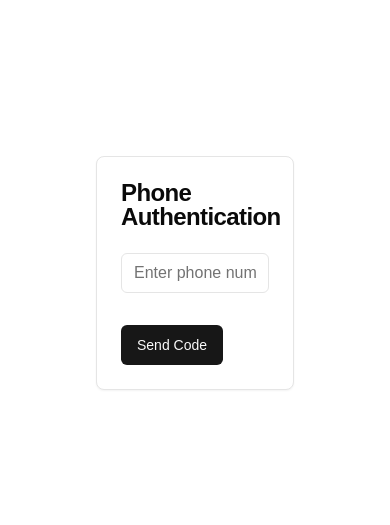
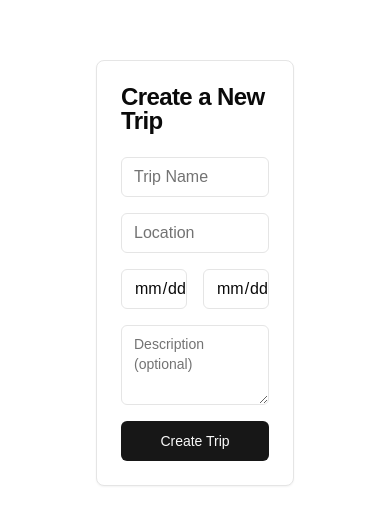
Before and after one commit to trathod99/travel-planner, a Next.js app: page / in a window 390 px wide. Shown: the part 149-674 px from the top of the page. Built offline with nearby package versions, Linux system fonts and the light colour scheme; no server answers.

Commit message:
Working trip creation + unique URL, but no phone login integration

```diff
--- a/src/app/page.tsx
+++ b/src/app/page.tsx
@@ -1,7 +1,6 @@
 'use client';
 
-import { useState } from 'react';
-import { PhoneAuth } from '@/components/PhoneAuth';
+import { CreateTripForm } from '@/components/CreateTripForm';
 import { Card, CardContent, CardHeader, CardTitle } from '@/components/ui/card';
 
 export default function Home() {
@@ -9,10 +8,10 @@ export default function Home() {
     <main className="flex min-h-screen flex-col items-center justify-center p-24">
       <Card className="w-full max-w-md">
         <CardHeader>
-          <CardTitle>Phone Authentication</CardTitle>
+          <CardTitle>Create a New Trip</CardTitle>
         </CardHeader>
         <CardContent>
-          <PhoneAuth />
+          <CreateTripForm />
         </CardContent>
       </Card>
     </main>
--- /dev/null
+++ b/src/app/trip/[shareCode]/page.tsx
@@ -0,0 +1,49 @@
+import { database } from '@/lib/firebase/clientApp';
+import { ref, get } from 'firebase/database';
+import { notFound } from 'next/navigation';
+import { Trip } from '@/types/trip';
+import { CopyShareLink } from '@/components/CopyShareLink';
+
+async function getTrip(shareCode: string): Promise<Trip | null> {
+  const tripRef = ref(database, `trips/${shareCode}`);
+  const snapshot = await get(tripRef);
+  return snapshot.exists() ? snapshot.val() : null;
+}
+
+export default async function TripPage({ params }: { params: { shareCode: string } }) {
+  const trip = await getTrip(params.shareCode);
+
+  if (!trip) {
+    notFound();
+  }
+
+  return (
+    <div className="max-w-2xl mx-auto p-6">
+      <div className="mb-6">
+        <h1 className="text-3xl font-bold mb-2">{trip.name}</h1>
+        <CopyShareLink shareCode={trip.shareCode} />
+      </div>
+
+      <div className="space-y-4">
+        <div>
+          <h2 className="text-lg font-semibold">Location</h2>
+          <p>{trip.location}</p>
+        </div>
+
+        <div>
+          <h2 className="text-lg font-semibold">Dates</h2>
+          <p>
+            {new Date(trip.startDate).toLocaleDateString()} - {new Date(trip.endDate).toLocaleDateString()}
+          </p>
+        </div>
+
+        {trip.description && (
+          <div>
+            <h2 className="text-lg font-semibold">Description</h2>
+            <p className="whitespace-pre-wrap">{trip.description}</p>
+          </div>
+        )}
+      </div>
+    </div>
+  );
+}
--- /dev/null
+++ b/src/components/CopyShareLink.tsx
@@ -0,0 +1,38 @@
+'use client';
+
+import { useState } from 'react';
+import { Button } from '@/components/ui/button';
+import { useToast } from '@/hooks/use-toast';
+
+export function CopyShareLink({ shareCode }: { shareCode: string }) {
+  const { toast } = useToast();
+  const [copied, setCopied] = useState(false);
+  const shareUrl = `${window.location.origin}/trip/${shareCode}`;
+
+  const copyToClipboard = async () => {
+    try {
+      await navigator.clipboard.writeText(shareUrl);
+      setCopied(true);
+      toast({
+        title: "Copied!",
+        description: "Link copied to clipboard",
+      });
+      setTimeout(() => setCopied(false), 2000);
+    } catch (err) {
+      toast({
+        title: "Error",
+        description: "Failed to copy link",
+        variant: "destructive",
+      });
+    }
+  };
+
+  return (
+    <div className="flex items-center gap-2 p-4 bg-muted rounded-lg">
+      <code className="flex-1 text-sm truncate">{shareUrl}</code>
+      <Button onClick={copyToClipboard} variant="outline" size="sm">
+        {copied ? "Copied!" : "Copy"}
+      </Button>
+    </div>
+  );
+}
--- /dev/null
+++ b/src/components/CreateTripForm.tsx
@@ -0,0 +1,104 @@
+'use client';
+
+import { useState } from 'react';
+import { useRouter } from 'next/navigation';
+import { Button } from '@/components/ui/button';
+import { Input } from '@/components/ui/input';
+import { Textarea } from '@/components/ui/textarea';
+import { useToast } from '@/hooks/use-toast';
+import { database } from '@/lib/firebase/clientApp';
+import { ref, set } from 'firebase/database';
+import { generateShareCode } from '@/utils/generateShareCode';
+
+export function CreateTripForm() {
+  const router = useRouter();
+  const { toast } = useToast();
+  const [isLoading, setIsLoading] = useState(false);
+  const [formData, setFormData] = useState({
+    name: '',
+    location: '',
+    startDate: '',
+    endDate: '',
+    description: '',
+  });
+
+  const handleSubmit = async (e: React.FormEvent) => {
+    e.preventDefault();
+    setIsLoading(true);
+
+    try {
+      const shareCode = await generateShareCode(formData.name, database);
+      const tripData = {
+        ...formData,
+        id: shareCode,
+        shareCode,
+        createdAt: new Date().toISOString(),
+      };
+
+      const tripRef = ref(database, `trips/${shareCode}`);
+      await set(tripRef, tripData);
+
+      toast({
+        title: "Trip Created!",
+        description: "Your trip has been created successfully.",
+      });
+
+      router.push(`/trip/${shareCode}`);
+    } catch (error) {
+      console.error('Error creating trip:', error);
+      toast({
+        title: "Error",
+        description: "Failed to create trip. Please try again.",
+        variant: "destructive",
+      });
+    } finally {
+      setIsLoading(false);
+    }
+  };
+
+  return (
+    <form onSubmit={handleSubmit} className="space-y-4">
+      <Input
+        required
+        type="text"
+        placeholder="Trip Name"
+        value={formData.name}
+        onChange={(e) => setFormData({ ...formData, name: e.target.value })}
+      />
+
+      <Input
+        required
+        type="text"
+        placeholder="Location"
+        value={formData.location}
+        onChange={(e) => setFormData({ ...formData, location: e.target.value })}
+      />
+
+      <div className="grid grid-cols-2 gap-4">
+        <Input
+          required
+          type="date"
+          value={formData.startDate}
+          onChange={(e) => setFormData({ ...formData, startDate: e.target.value })}
+        />
+
+        <Input
+          required
+          type="date"
+          value={formData.endDate}
+          onChange={(e) => setFormData({ ...formData, endDate: e.target.value })}
+        />
+      </div>
+
+      <Textarea
+        placeholder="Description (optional)"
+        value={formData.description}
+        onChange={(e) => setFormData({ ...formData, description: e.target.value })}
+      />
+
+      <Button type="submit" disabled={isLoading} className="w-full">
+        {isLoading ? "Creating..." : "Create Trip"}
+      </Button>
+    </form>
+  );
+}
--- /dev/null
+++ b/src/components/ui/textarea.tsx
@@ -0,0 +1,23 @@
+import * as React from "react"
+import { cn } from "@/lib/utils"
+
+export interface TextareaProps
+  extends React.TextareaHTMLAttributes<HTMLTextAreaElement> {}
+
+const Textarea = React.forwardRef<HTMLTextAreaElement, TextareaProps>(
+  ({ className, ...props }, ref) => {
+    return (
+      <textarea
+        className={cn(
+          "flex min-h-[80px] w-full rounded-md border border-input bg-background px-3 py-2 text-sm ring-offset-background placeholder:text-muted-foreground focus-visible:outline-none focus-visible:ring-2 focus-visible:ring-ring focus-visible:ring-offset-2 disabled:cursor-not-allowed disabled:opacity-50",
+          className
+        )}
+        ref={ref}
+        {...props}
+      />
+    )
+  }
+)
+Textarea.displayName = "Textarea"
+
+export { Textarea }
--- /dev/null
+++ b/src/types/trip.ts
@@ -0,0 +1,10 @@
+export interface Trip {
+  id: string;
+  name: string;
+  location: string;
+  startDate: string;
+  endDate: string;
+  description?: string;
+  createdAt: string;
+  shareCode: string;
+}
--- /dev/null
+++ b/src/utils/generateShareCode.ts
@@ -0,0 +1,22 @@
+import { nanoid } from 'nanoid';
+import { slugify } from './slugify';
+import { ref, get } from 'firebase/database';
+import { database } from '@/lib/firebase/clientApp';
+
+export async function generateShareCode(tripName: string) {
+  // First try with a slugified version of the trip name
+  const baseSlug = slugify(tripName);
+  const shortCode = nanoid(4); // Generate a 4-character unique code
+  const shareCode = `${baseSlug}-${shortCode}`;
+
+  // Check if this code already exists in the database
+  const tripRef = ref(database, `trips/${shareCode}`);
+  const snapshot = await get(tripRef);
+
+  if (snapshot.exists()) {
+    // If exists, generate a completely random code
+    return `trip-${nanoid(8)}`;
+  }
+
+  return shareCode;
+}
--- /dev/null
+++ b/src/utils/slugify.ts
@@ -0,0 +1,8 @@
+export function slugify(text: string): string {
+  return text
+    .toLowerCase()
+    .replace(/[^\w\s-]/g, '')    // Remove special characters
+    .replace(/\s+/g, '-')        // Replace spaces with -
+    .replace(/--+/g, '-')        // Replace multiple - with single -
+    .trim();
+}
```
